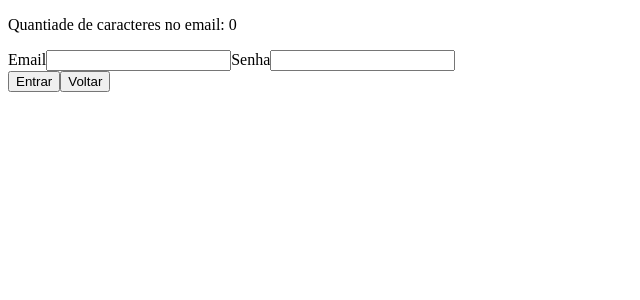
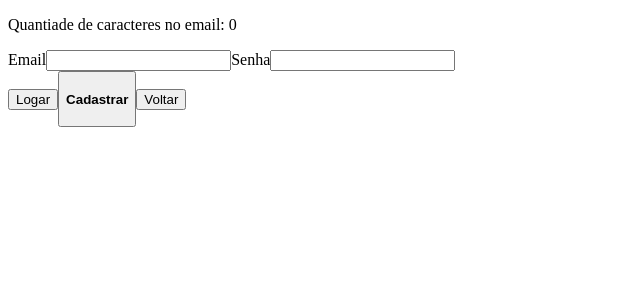
Before and after one commit to CadisRaziel/React-TS-curso, a React (Create React App) app: page /entrar in a window 1280 px wide. Shown: the top 300 px of the page, without its empty margins (0-640 px from the left). Built offline with nearby package versions, Linux system fonts and the light colour scheme.

Commit message:
passando child para os components

```diff
--- a/src/app/pages/login/Login.tsx
+++ b/src/app/pages/login/Login.tsx
@@ -1,5 +1,6 @@
 import { useCallback, useMemo, useRef, useState } from "react";
 import { useNavigate } from "react-router-dom";
+import { ButtonLogin } from "./components/ButtonLogin";
 
 import { InputLogin } from "./components/InputLogin";
 
@@ -99,9 +100,26 @@ export const Login = () => {
 
             </form>
 
-            <button type="button" onClick={handlerEntrar}>
+            <ButtonLogin
+            type="button"
+            onClick={handlerEntrar}
+            >
+                Logar
+            </ButtonLogin>
+            <ButtonLogin
+            type="button"
+            onClick={handlerEntrar}
+            >
+                <h4>Cadastrar</h4>
+            </ButtonLogin>
+            {/* <ButtonLogin
+             type="button"
+             onClick={handlerEntrar}
+            children={<>Cadastrar</>}
+            /> */}
+            {/* <button type="button" onClick={handlerEntrar}>
                 Entrar
-            </button>
+            </button> */}
 
             <button onClick={handleClick}>
                 Voltar
--- /dev/null
+++ b/src/app/pages/login/components/ButtonLogin.tsx
@@ -0,0 +1,16 @@
+
+type Props = {
+    type?: "button" | "submit" | "reset";
+    onClick: () => void;
+    children?: React.ReactNode
+};
+export const ButtonLogin = (props: Props) => {
+    return (
+       <button
+       type={props.type}
+       onClick={props.onClick}
+       >
+        {props.children}
+       </button>
+    );
+};
```
